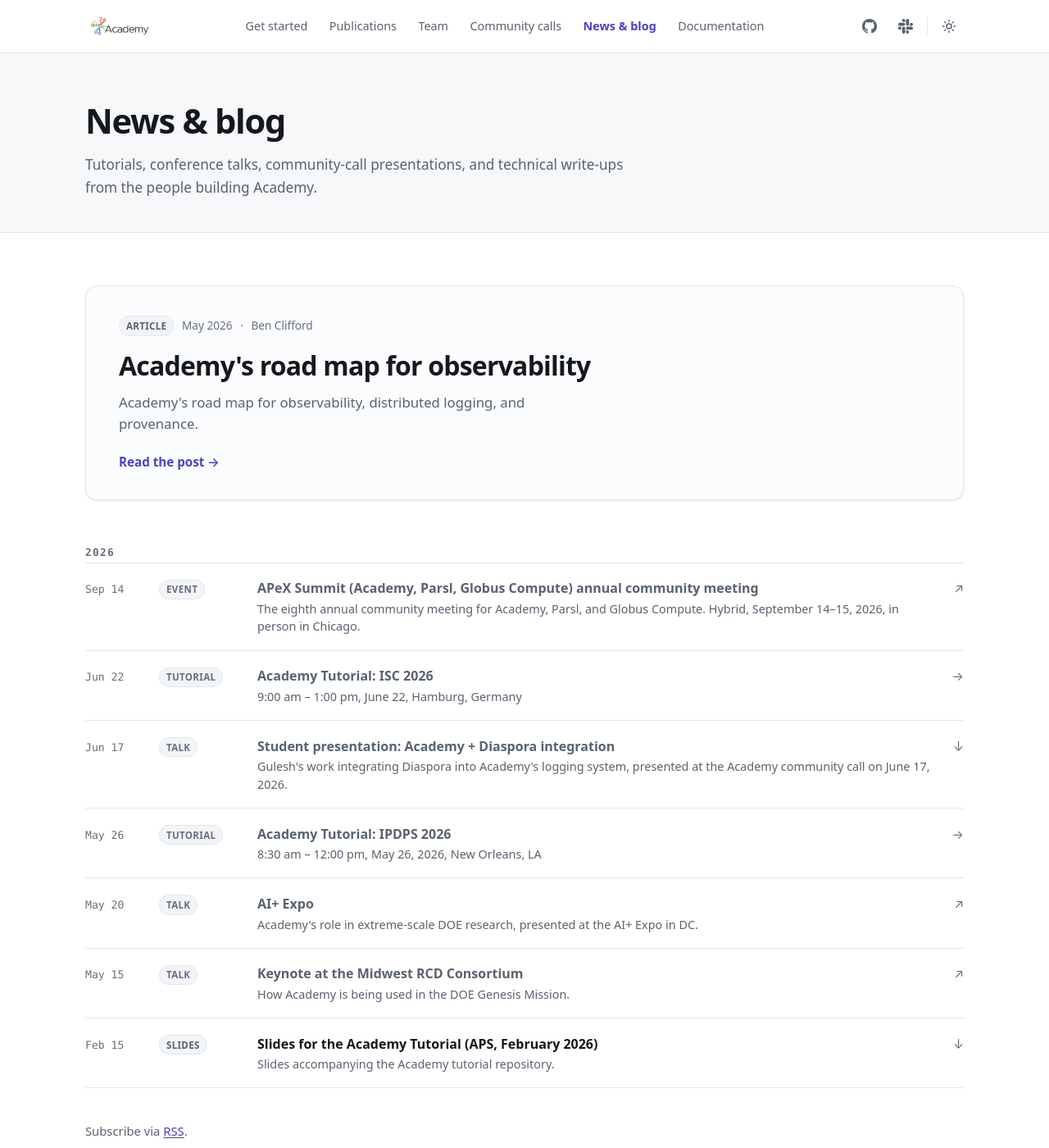
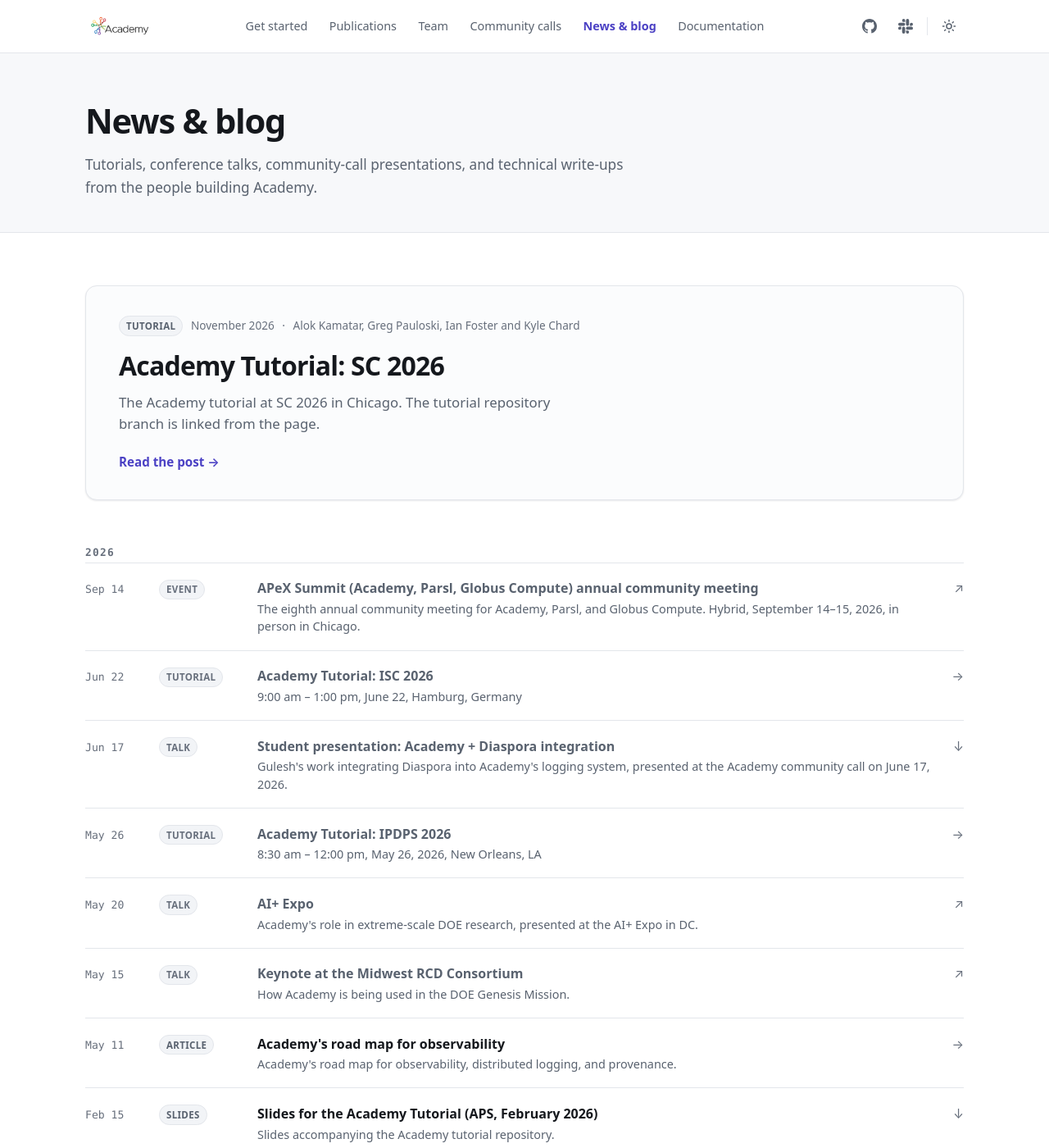
Before and after one commit to academy-agents/academy-agents.github.io, a Jekyll site: the page built from blog/index.html, in a window 1280 px wide and 1400 px high. Shown: the whole window at 82% size. Built offline with Jekyll 4.4.1, drawn with Linux system fonts in a browser that asks for light colours.

Commit message:
Adding the SC tutorial

```diff
--- /dev/null
+++ b/_posts/2026-11-12-sc-tutorial.md
@@ -0,0 +1,101 @@
+---
+title: "Academy Tutorial: SC 2026"
+date: 2026-11-12
+# Date the event actually happens, shown on /blog/ instead of the post date.
+event_date: 2026-11-15
+kind: Tutorial
+icon: "🎓"
+author: Alok Kamatar, Greg Pauloski, Ian Foster and Kyle Chard
+location: "1:30 pm – 5:00 pm, November 15, Chicago, Illinois"
+# Pins this post to the featured slot on /blog/. Move the flag to whichever post
+# should lead; with no post flagged, the most recent one with a body is used.
+featured: true
+summary: >-
+  The Academy tutorial at SC 2026 in Chicago. The tutorial repository branch
+  is linked from the page.
+---
+
+## Introduction
+
+Agentic systems, in which autonomous agents collaborate to solve complex
+problems, are emerging as a transformative methodology in AI. However, adapting
+agentic architectures to scientific cyberinfrastructure — spanning HPC systems,
+experimental facilities, and federated data repositories — introduces new
+technical challenges. Join us at [SC 2026](https://sc26.supercomputing.org) for a half-day
+tutorial, where we will introduce participants to the design, deployment, and
+management of scalable agentic systems for scientific discovery. We will present
+Academy, a Python-based middleware platform built to support agentic workflows
+across heterogeneous research environments. Participants will learn core agentic
+system concepts, including asynchronous execution models, stateful agent
+orchestration, and dynamic resource management. A guided hands-on session will
+help attendees build and launch their own agentic workflows. We will integrate Academy with Claude Code to build a materials assistant that can leverage remote resources.
+We will then explore building different multi-agent patterns with the Academy framework.
+This tutorial is
+designed for researchers, developers, and cyberinfrastructure professionals
+interested in advancing AI-driven science with next-generation autonomous
+systems. To attend the tutorial, you need to
+[register](https://sc26.supercomputing.org) to attend SC.
+
+## Tutorial materials
+
+### Code
+
+The code for the tutorial is available in the
+[GitHub repository]({{ site.links.tutorial_repo }}). Clone the repository and
+check out the `sc26` branch for the environment specific to this tutorial.
+
+## Participant requirements
+
+Participants need intermediate knowledge of coding in Python, and a laptop where
+they can write and run Python code. A test Linux environment for remote
+computing and access to an inference service will be provided to attendees of
+the tutorial. (If completing the tutorial independently, instructions for
+setting up the test environment will be provided, and a different inference
+service can be used.)
+
+## Schedule (tentative)
+
+<div class="table-wrap">
+<table class="schedule-table">
+  <thead>
+    <tr>
+      <th>Time</th>
+      <th>Topic</th>
+    </tr>
+  </thead>
+  <tbody>
+    <tr>
+      <td>1:30 &ndash; 2:00</td>
+      <td>Introduction</td>
+    </tr>
+    <tr>
+      <td>2:00 &ndash; 2:15</td>
+      <td>Academy Overview</td>
+    </tr>
+    <tr class="hands-on">
+      <td>2:15 &ndash; 3:00</td>
+      <td>Hands-on: Getting Started</td>
+    </tr>
+    <tr class="break">
+      <td>3:00 &ndash; 3:30</td>
+      <td>Break</td>
+    </tr>
+    <tr>
+      <td>3:30 &ndash; 3:45</td>
+      <td>Patterns in Agentic Applications</td>
+    </tr>
+    <tr class="hands-on">
+      <td>3:45 &ndash; 4:30</td>
+      <td>Hands-on: Multi-Agent Patterns</td>
+    </tr>
+    <tr class="hands-on">
+      <td>4:30 &ndash; 4:45</td>
+      <td>Hands-on: Dashboard</td>
+    </tr>
+    <tr>
+      <td>4:45 &ndash; 5:00</td>
+      <td>Wrap Up</td>
+    </tr>
+  </tbody>
+</table>
+</div>
```
Also changed, not shown: _posts/2026-05-11-logging.md (+0 -3 lines).
